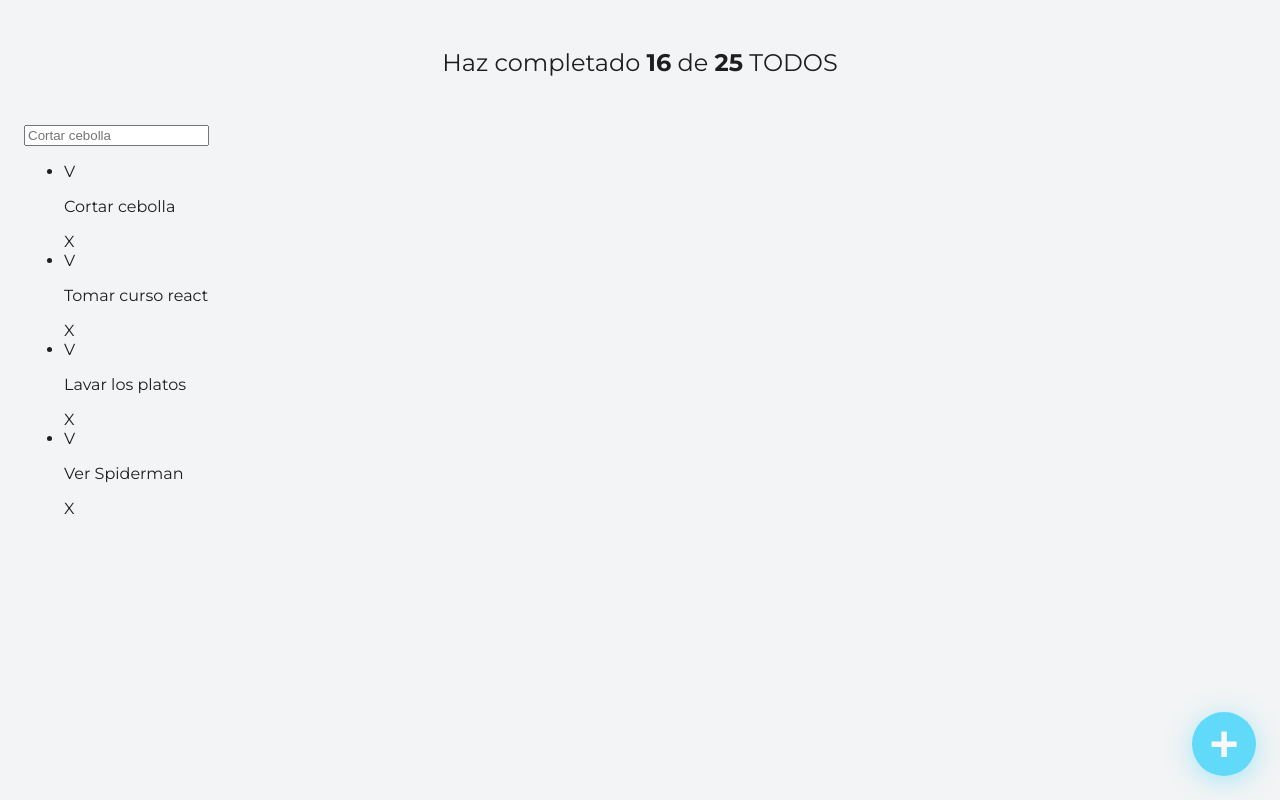
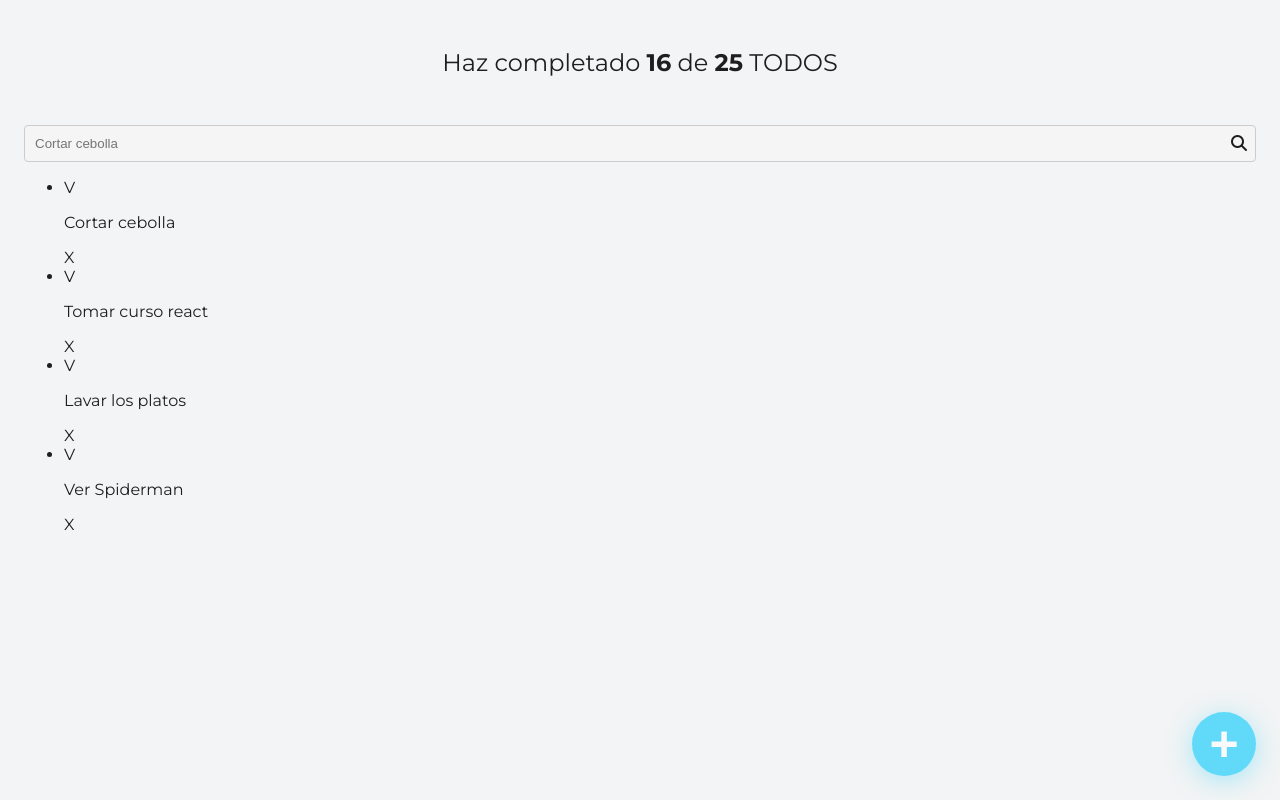
Before and after one commit to ssosaromero/curso-react-intro, a React (Create React App) app: page / in a window 1280 px wide. Built offline with nearby package versions, Linux system fonts and the light colour scheme.

Commit message:
igual pero con search bar

```diff
--- a/package.json
+++ b/package.json
@@ -2,6 +2,7 @@
   "name": "platzi-intro-react-base",
   "version": "0.1.0",
   "dependencies": {
+    "@fortawesome/fontawesome-free": "^6.4.0",
     "react": "^18",
     "react-dom": "^18",
     "react-scripts": "5.0.1",
--- a/src/App.js
+++ b/src/App.js
@@ -1,4 +1,5 @@
 import React from 'react';
+import '@fortawesome/fontawesome-free/css/all.css';
 import { CreateTodoButton } from './CreateTodoButton';
 import { TodoCounter } from './TodoCounter';
 import { TodoSearch } from './TodoSearch';
--- a/src/TodoSearch.css
+++ b/src/TodoSearch.css
@@ -1,24 +1,41 @@
 .TodoSearch {
-  background: #F9FBFC;
-  border-radius: 2px;
-  border: 2px solid #202329;
-  margin: 0 24px;
-  height: 64px;
-  width: calc(100% - 62px);
-  font-size: 24px;
-  text-align: center;
-  font-family: 'Montserrat';
-  font-weight: 400;
-  color: #1E1E1F;
-  box-shadow: 0px 5px 50px rgba(32, 35, 41, 0.25);
+  display: flex;
+  align-items: center;
+  background-color: #f5f5f5;
+  border: 1px solid #ccc;
+  border-radius: 4px;
+  padding: 8px;
 }
 
-.TodoSearch::placeholder {
-  color: #A5A5A5;
-  font-family: 'Montserrat';
-  font-weight: 400;
+.TodoSearch input {
+  flex-grow: 1;
+  border: none;
+  background-color: transparent;
+  margin-right: 8px;
 }
 
-.TodoSearch:focus {
-  outline-color: #61DAFA;
+.TodoSearch input:focus {
+  outline: none;
+  border-color: #3897f0; /* Adjust focus color as desired */
+  box-shadow: 0 0 5px #3897f0; /* Adjust focus box shadow as desired */
 }
+/*
+.TodoSearch {
+  display: flex;
+  align-items: center;
+  background-color: #f5f5f5;
+  border: 1px solid #ccc;
+  border-radius: 4px;
+  padding: 8px;
+}
+
+.TodoSearch input {
+  flex-grow: 1;
+  border: none;
+  background-color: transparent;
+  margin-right: 8px;
+}
+
+.search-icon {
+  color: #555;
+} */
--- a/src/TodoSearch.js
+++ b/src/TodoSearch.js
@@ -1,8 +1,14 @@
+import React from 'react';
 import './TodoSearch.css';
 
 function TodoSearch() {
   return (
-    <input placeholder="Cortar cebolla"/>
+    <div className="TodoSearch">
+      <input type="text" placeholder="Cortar cebolla" />
+      <span className="search-icon">
+        <i className="fas fa-search"></i>
+      </span>
+    </div>
   );
 }
 
```
Also changed, not shown: 1 other file (tests, documents, lock files or other folders).
